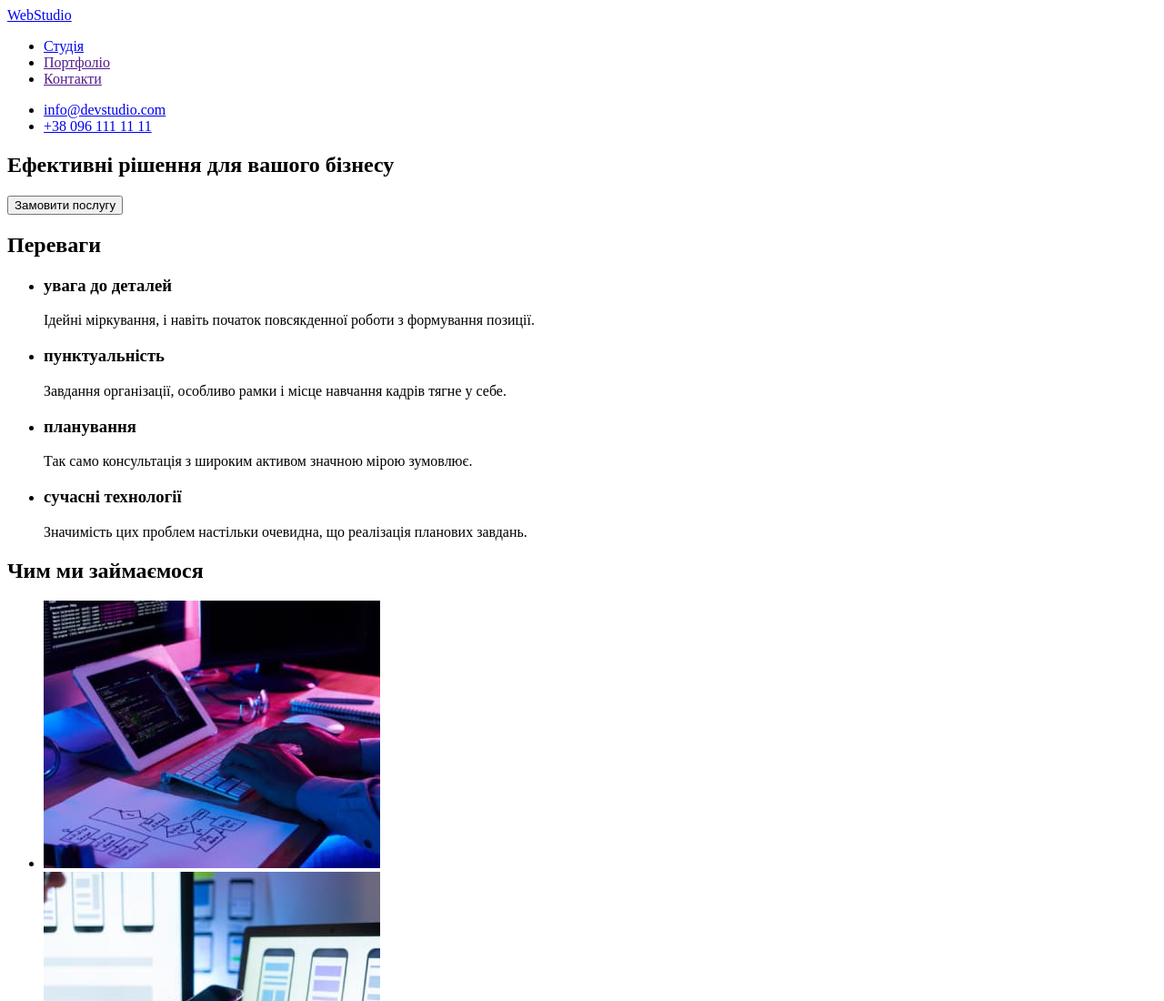
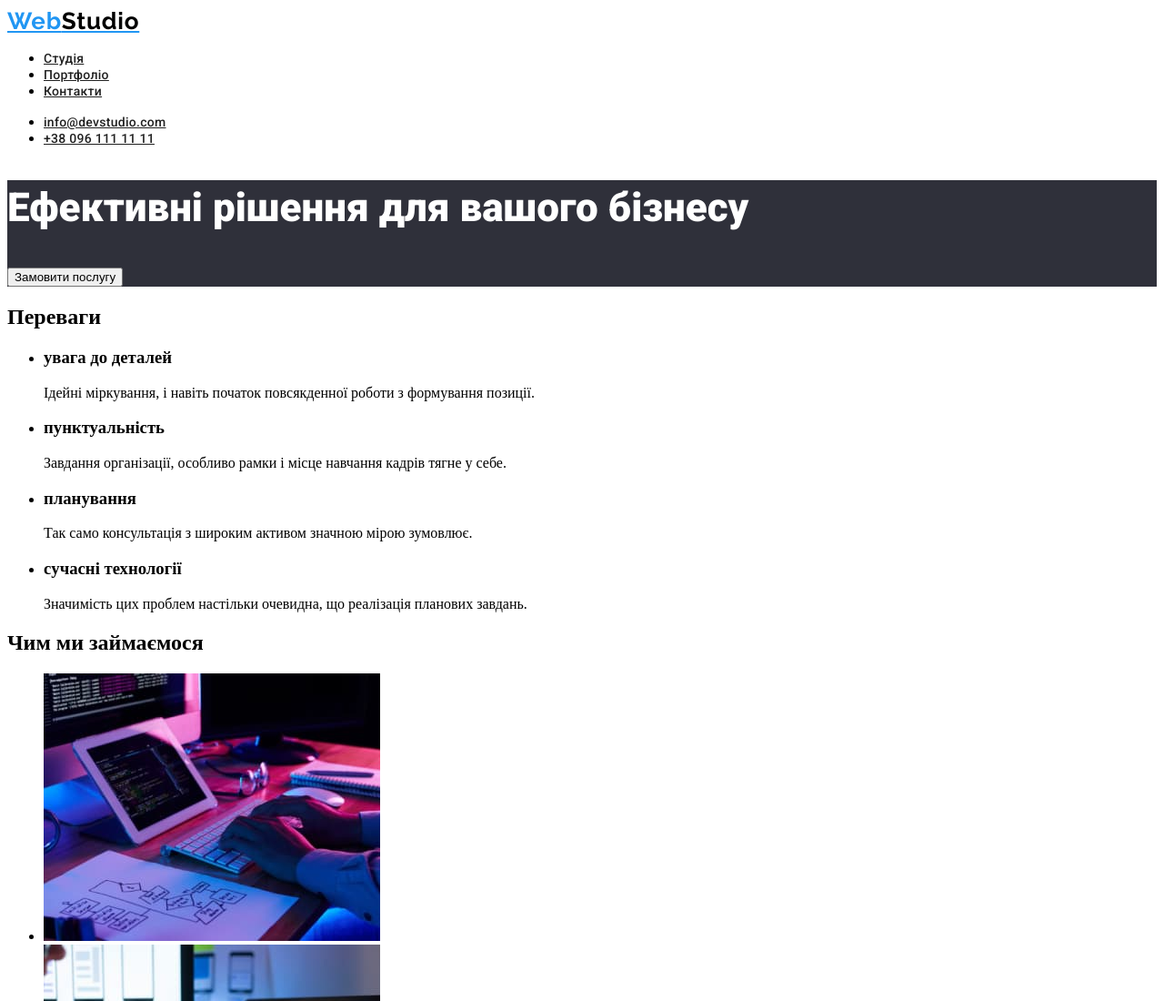
Before and after one commit to YanaB-b/goit-markup-hw-02, a plain HTML site: page index.html in a window 1280 px wide. Shown: the top 1100 px of the page at 91% size. Drawn offline with Linux system fonts and the light colour scheme.

Commit message:
Додання стилю для тексту

```diff
--- a/css/styless.css
+++ b/css/styless.css
@@ -17,6 +17,41 @@
 .body{
 
 }
-.list :hover{
+.list :hover,
+.list :focus{
      color:  #2196f3;
 }
+.logo{
+ font-family: 'Raleway';
+font-style: normal;
+font-weight: 700;
+font-size: 26px;
+line-height: 31px;
+letter-spacing: 0.03em;
+color: #2196F3;
+}
+.logo-color{
+    color: #000000;
+}
+.title{
+font-family: 'Roboto';
+font-style: normal;
+font-weight: 500;
+font-size: 14px;
+line-height: 16px;
+letter-spacing: 0.02em;
+color: #212121;
+
+}
+.subject{
+    background: #2F303A;
+}
+.subject-text{
+font-family: 'Roboto';
+font-style: normal;
+font-weight: 900;
+font-size: 44px;
+line-height: 60px;
+color: #FFFFFF;
+
+}
--- a/index.html
+++ b/index.html
@@ -16,22 +16,22 @@
   <body class="body">
     <header>
       <nav>
-        <a href="./index.html"> WebStudio </a>
+        <a  class="logo" href="./index.html"> Web<span class="logo-color">Studio</span>  </a>
         <ul class="list">
-          <li><a href="./index.html">Студія</a></li>
-          <li><a href="">Портфоліо</a></li>
-          <li><a href="">Контакти</a></li>
+          <li><a  class="title" href="./index.html">Студія</a></li>
+          <li><a  class="title"  href="">Портфоліо</a></li>
+          <li><a  class="title" href="">Контакти</a></li>
         </ul>
       </nav>
       <ul class="list">
-        <li><a href="mailto:info@devstudio.com">info@devstudio.com</a></li>
-        <li><a href="tel:+380961111111">+38 096 111 11 11</a></li>
+        <li><a  class="title" href="mailto:info@devstudio.com">info@devstudio.com</a></li>
+        <li><a  class="title" href="tel:+380961111111">+38 096 111 11 11</a></li>
       </ul>
     </header>
     <main>
-      <section>
-        <h1>Ефективні рішення для вашого бізнесу</h1>
-        <button type="button">Замовити послугу</button>
+      <section class="subject">
+        <h1 class="subject-text">Ефективні рішення для вашого бізнесу</h1>
+        <button class="list" type="button">Замовити послугу</button>
       </section>
 
       <section>
```
Also changed, not shown: portfolio.html (+1 -1 lines).
